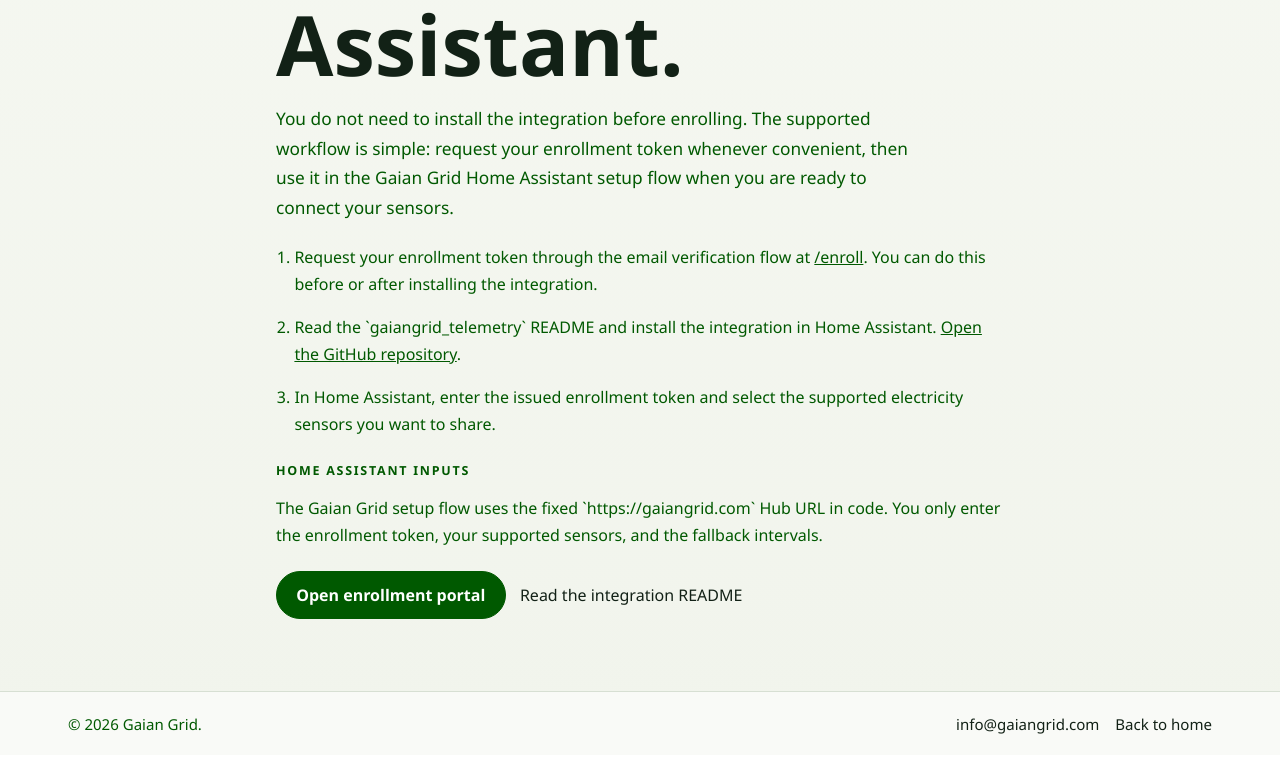
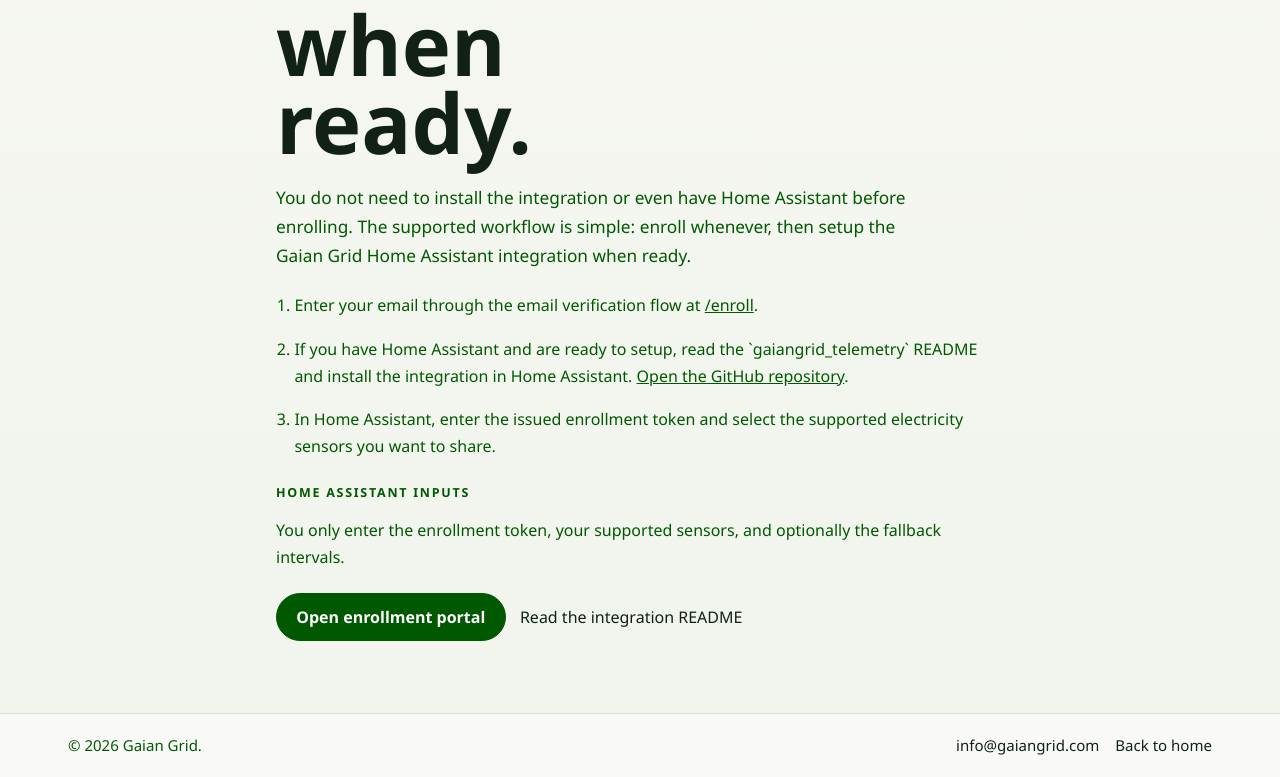
Before and after one commit to Gaian-Technologies/gaiangrid_website, a plain HTML site: page src/quicksetup.html in a window 1280 px wide. Shown: the part 587-1364 px from the top of the page. Before the commit the page ends 1342 px from the top, so only its background shows below. Drawn offline with Linux system fonts and the light colour scheme.

Commit message:
twekaed enrollment flow

```diff
--- a/src/quicksetup.html
+++ b/src/quicksetup.html
@@ -23,20 +23,19 @@
     <main class="page-main guide-main">
         <section class="guide container">
             <p class="eyebrow">Quick setup</p>
-            <h1>Enroll when ready, then connect Home Assistant.</h1>
+            <h1>Enroll whenever, connect Home Assistant when ready.</h1>
             <p class="lede">
-                You do not need to install the integration before enrolling. The supported workflow is simple:
-                request your enrollment token whenever convenient, then use it in the Gaian Grid Home Assistant
-                setup flow when you are ready to connect your sensors.
+                You do not need to install the integration or even have Home Assistant before enrolling. The supported workflow is simple:
+                enroll whenever, then setup the Gaian Grid Home Assistant integration when ready.
             </p>
 
             <ol class="steps">
                 <li>
-                    Request your enrollment token through the email verification flow at
-                    <a href="/enroll">/enroll</a>. You can do this before or after installing the integration.
+                    Enter your email through the email verification flow at
+                    <a href="/enroll">/enroll</a>.
                 </li>
                 <li>
-                    Read the `gaiangrid_telemetry` README and install the integration in Home Assistant.
+                    If you have Home Assistant and are ready to setup, read the `gaiangrid_telemetry` README and install the integration in Home Assistant.
                     <a href="https://github.com/Gaian-Technologies/gaiangrid_telemetry">Open the GitHub repository</a>.
                 </li>
                 <li>
@@ -48,8 +47,7 @@
             <div class="guide-callout">
                 <p class="callout-label">Home Assistant inputs</p>
                 <p>
-                    The Gaian Grid setup flow uses the fixed `https://gaiangrid.com` Hub URL in code. You only
-                    enter the enrollment token, your supported sensors, and the fallback intervals.
+                   You only enter the enrollment token, your supported sensors, and optionally the fallback intervals.
                 </p>
             </div>
 
```
